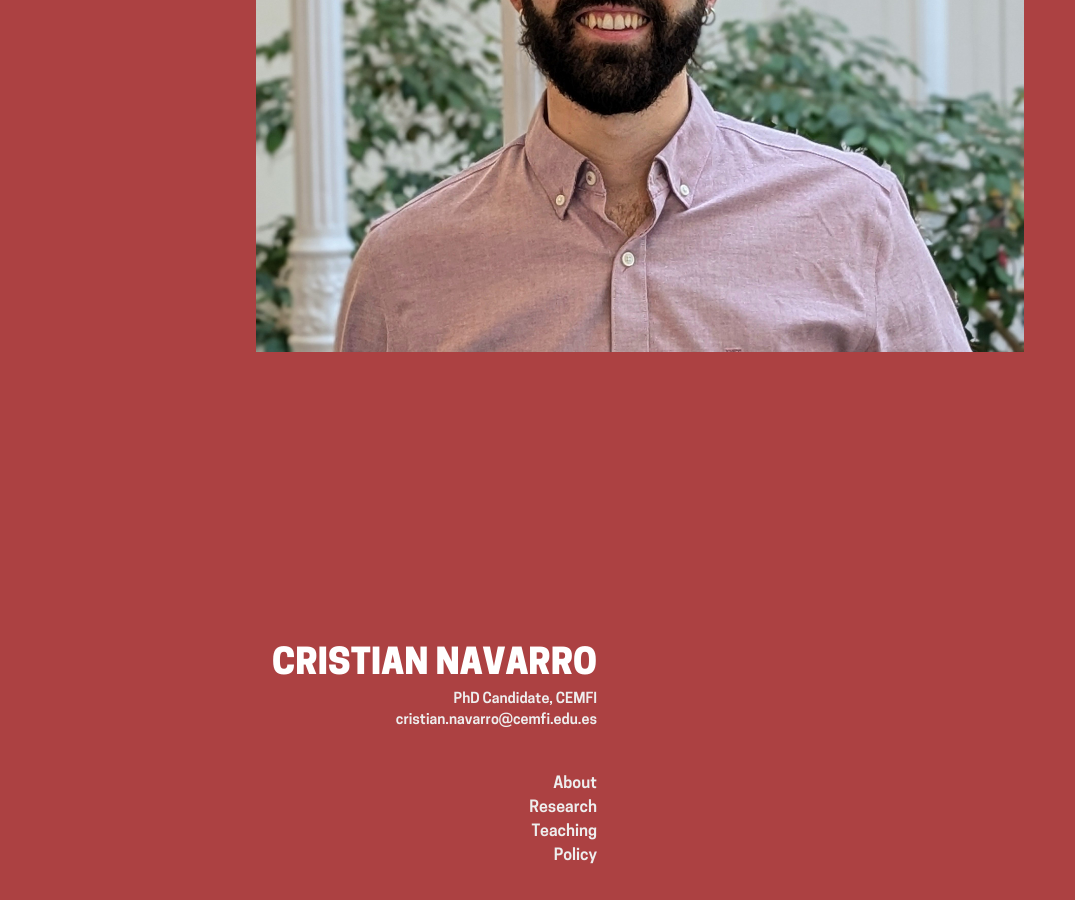
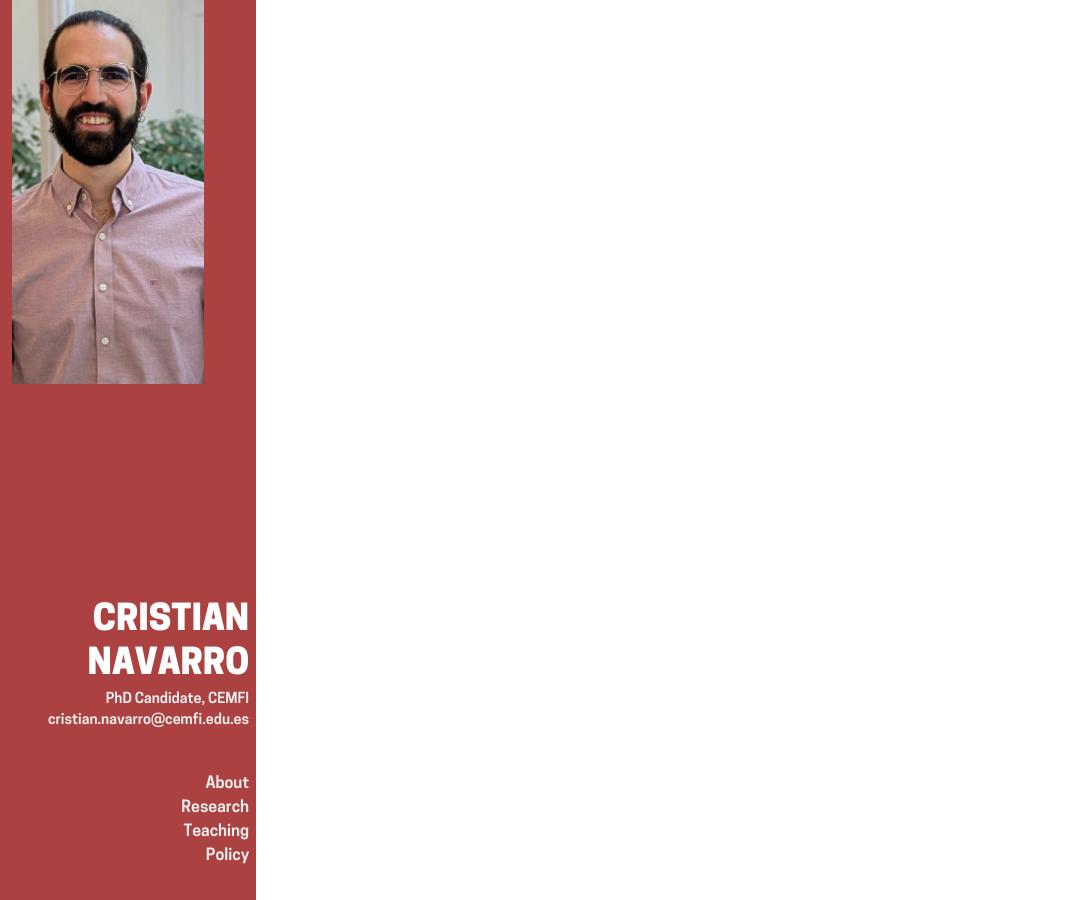
Before and after one commit to cnavarroserrano/cnavarroserrano.github.io, a Jekyll site: the page built from icons/readme.md, in a window 1280 px wide. Shown: the whole page, without its empty margins (0-1075 px from the left). Built offline with Jekyll 4.4.1, drawn with Linux system fonts in a browser that asks for light colours; some web fonts are replaced; our own code applies the rules of GitHub Pages for plain Markdown files.

Commit message:
Update sidebar.html

```diff
--- a/_includes/sidebar.html
+++ b/_includes/sidebar.html
@@ -1,13 +1,9 @@
 <style>
-  .sidebar {
-    width: 100%;
-    max-width: none;
-    padding: 0;
-    margin: 0;
-  }
   .sidebar-photo {
-    width: 100%;
-    height: 400px; /* Adjust as needed for your sidebar */
+    width: calc(100% + 40px); /* Adjust 40px as needed */
+    margin-left: -20px;
+    margin-right: -20px;
+    height: 400px;
     object-fit: cover;
     display: block;
     margin-bottom: 0.25rem;
```
